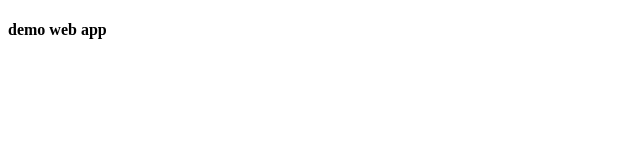
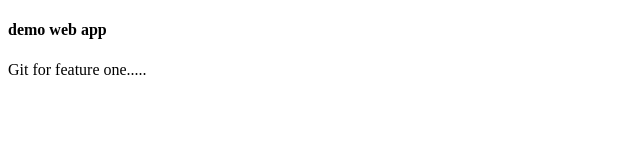
Before and after one commit to FrancisObinne/demo_web_app, a plain HTML site: page index.html in a window 1280 px wide. Shown: the whole page, without its empty margins (0-640 px from the left). Drawn offline with Linux system fonts and the light colour scheme.

Commit message:
modified feature1 html file

```diff
--- a/index.html
+++ b/index.html
@@ -7,5 +7,6 @@
 </head>
 <body>
     <h4>demo web app</h4>
+    <p>Git for feature one.....</p>
 </body>
 </html>
```
